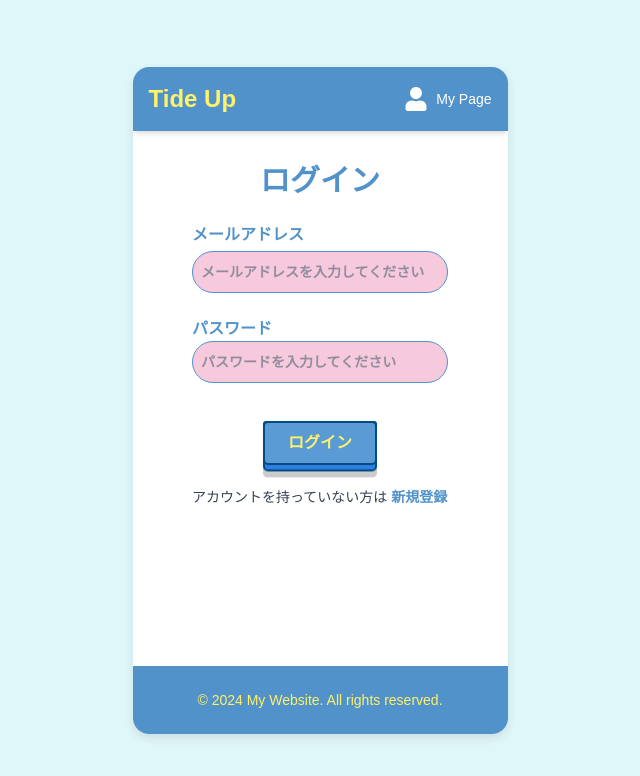
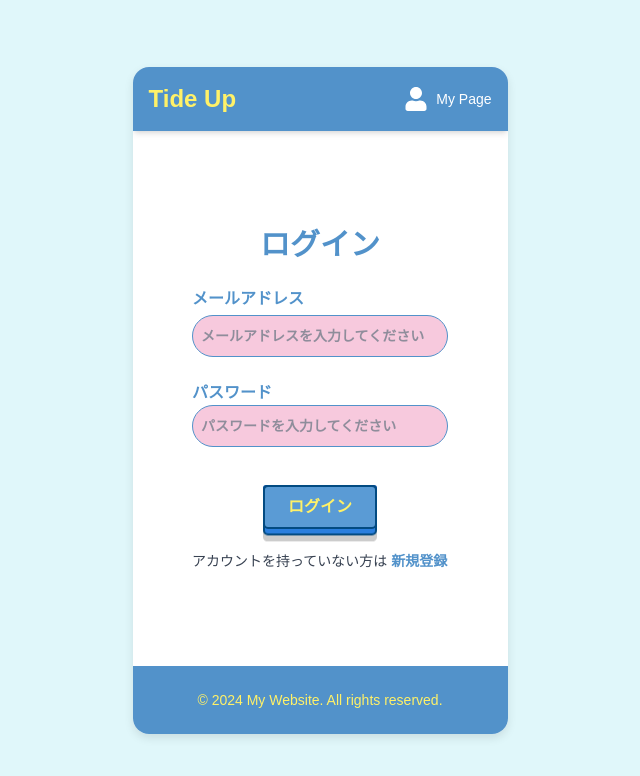
Before and after one commit to ms-engineer-bc24-07/FinalProject_teamD, a Next.js app in the folder frontend/: page /auth/login in a window 1280 px wide. Shown: the top 776 px of the page, without its empty margins (320-960 px from the left). Built offline with nearby package versions, Linux system fonts and the light colour scheme; no server answers.

Commit message:
fix.画面配置の調整

```diff
--- a/frontend/src/features/LoginForm.tsx
+++ b/frontend/src/features/LoginForm.tsx
@@ -77,7 +77,7 @@ const LoginForm = () => {
     <div className="flex flex-col items-center justify-center">
       <form
         onSubmit={handleSubmit}
-        className="bg-white p-8 rounded w-80"
+        className="mt-16 p-8 rounded w-80"
       >
         <h1 className="text-3xl font-bold mb-6 text-customBlue text-center">ログイン</h1>
         {error && <p className="text-red-600 text-sm mb-4">{error}</p>}
--- a/frontend/src/features/RegisterForm.tsx
+++ b/frontend/src/features/RegisterForm.tsx
@@ -69,11 +69,10 @@ const RegisterForm = () => {
   };
 
   return (
-    // h-screenを削除
     <div className="flex flex-col items-center justify-center">
       <form
         onSubmit={handleSubmit}
-        className="bg-white p-8 rounded w-80"
+        className="mt-2 p-8 rounded w-80"
       >
         <h1 className="text-3xl font-bold mb-4 text-customBlue text-center">新規登録</h1>
         {error && <p className="text-red-500 text-sm mb-4">{error}</p>}
```
